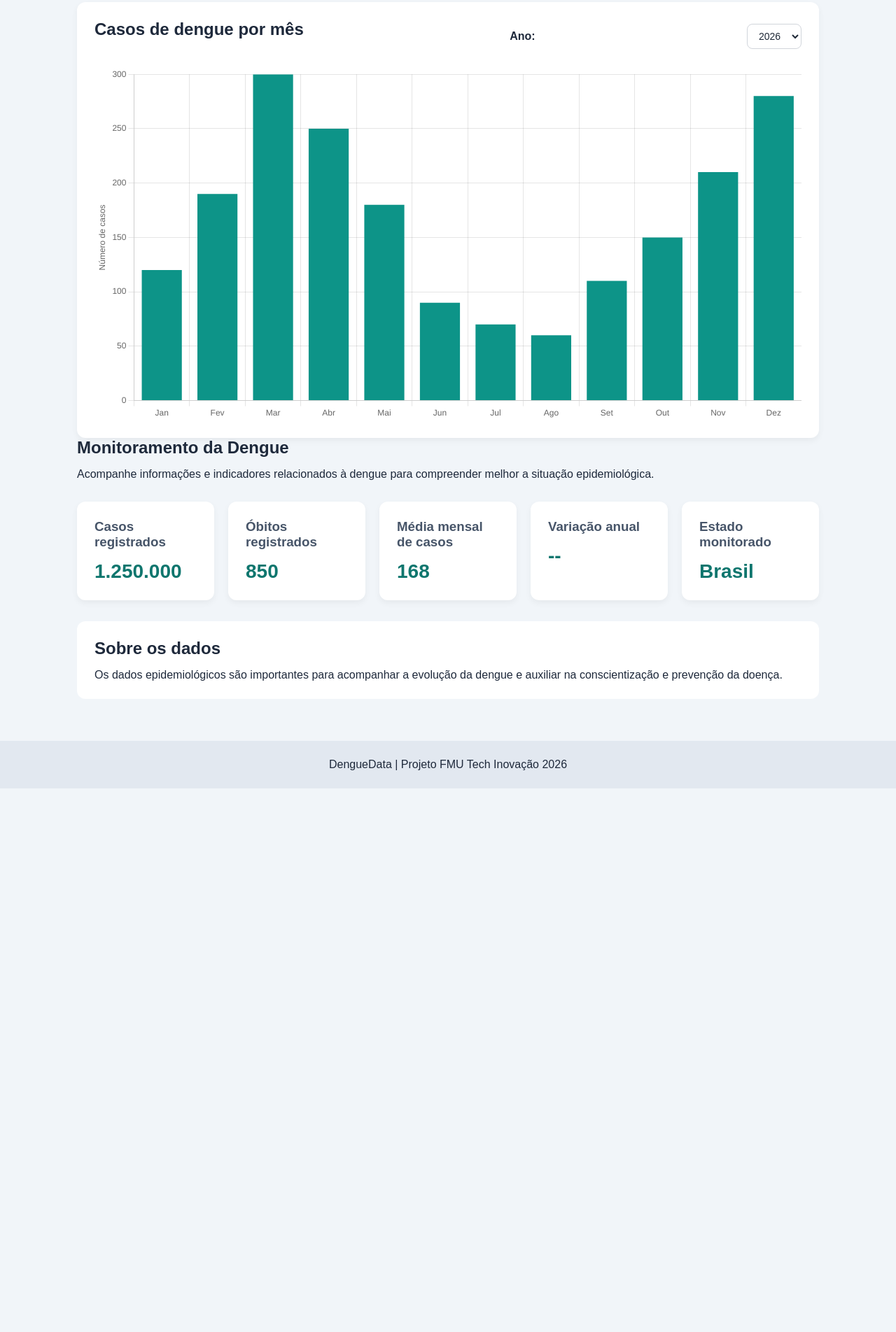
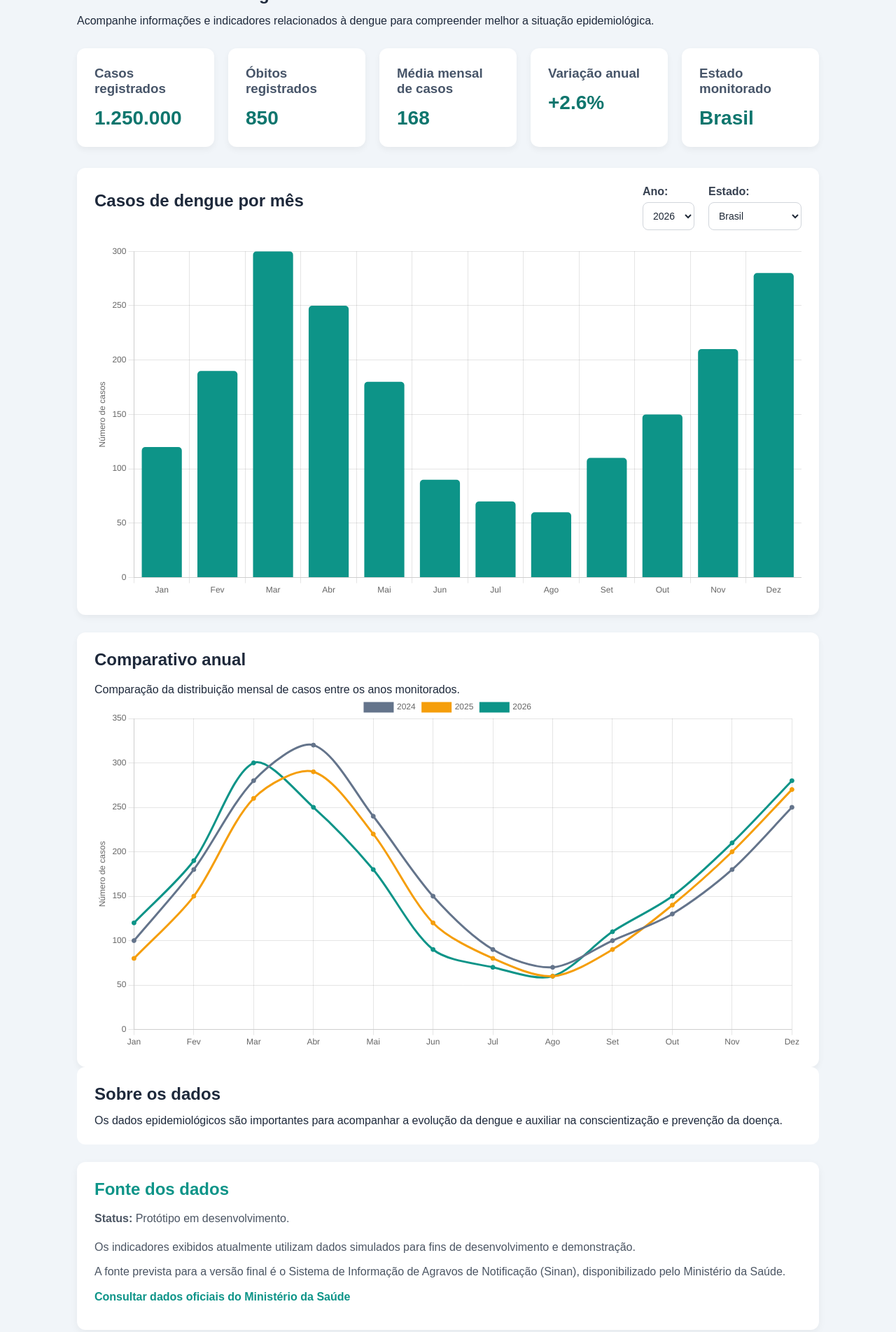
Before and after one commit to Luke1224i/denguedata, a plain HTML site: page index.html in a window 1280 px wide. Shown: the part 207-2111 px from the top of the page at 70% size. Before the commit the page ends 1334 px from the top, so only its background shows below. Drawn offline with nearby package versions, Linux system fonts and the light colour scheme.

Commit message:
Adiciona comparativo anual e exportacao CSV

```diff
--- a/index.html
+++ b/index.html
@@ -6,7 +6,6 @@
     <meta name="viewport" content="width=device-width, initial-scale=1.0">
     <title>DengueData | Monitoramento da Dengue</title>
     <link rel="stylesheet" href="style.css">
-    <script src="https://cdn.jsdelivr.net/npm/chart.js"></script>
 </head>
 <body>
 
@@ -16,21 +15,6 @@
     </header>
 
     <main>
-
-<section class="grafico">
-    <div class="controle-grafico">
-        <h2>Casos de dengue por mês</h2>
-
-        <label for="filtroAno">Ano:</label>
-        <select id="filtroAno">
-            <option value="2024">2024</option>
-            <option value="2025">2025</option>
-            <option value="2026" selected>2026</option>
-        </select>
-    </div>
-
-    <canvas id="graficoDengue"></canvas>
-</section>
 
         <section class="introducao">
             <h2>Monitoramento da Dengue</h2>
@@ -67,21 +51,94 @@
             </div>
         </section>
 
+        <section class="grafico">
+
+            <div class="controle-grafico">
+                <h2>Casos de dengue por mês</h2>
+
+                <div class="filtros">
+                    <div>
+                        <label for="filtroAno">Ano:</label>
+                        <select id="filtroAno">
+                            <option value="2024">2024</option>
+                            <option value="2025">2025</option>
+                            <option value="2026" selected>2026</option>
+                        </select>
+                    </div>
+
+                    <div>
+                        <label for="filtroEstado">Estado:</label>
+                        <select id="filtroEstado">
+                            <option value="Brasil">Brasil</option>
+                            <option value="SP">São Paulo</option>
+                            <option value="RJ">Rio de Janeiro</option>
+                            <option value="MG">Minas Gerais</option>
+                            <option value="PR">Paraná</option>
+                        </select>
+                    </div>
+                </div>
+            </div>
+
+            <canvas id="graficoDengue"></canvas>
+
+        </section>
+
+        <!-- GRÁFICO COMPARATIVO -->
+        <section class="grafico">
+            <h2>Comparativo anual</h2>
+
+            <p>
+                Comparação da distribuição mensal de casos
+                entre os anos monitorados.
+            </p>
+
+            <canvas id="graficoComparativo"></canvas>
+        </section>
+
         <section class="informacao">
             <h2>Sobre os dados</h2>
+
             <p>
                 Os dados epidemiológicos são importantes para acompanhar
                 a evolução da dengue e auxiliar na conscientização
                 e prevenção da doença.
             </p>
         </section>
+
+        <section class="fonte-dados">
+            <h2>Fonte dos dados</h2>
+
+            <p id="statusDados">
+                <strong>Status:</strong> Protótipo em desenvolvimento.
+            </p>
+
+            <p>
+                Os indicadores exibidos atualmente utilizam dados simulados
+                para fins de desenvolvimento e demonstração.
+            </p>
+
+            <p>
+                A fonte prevista para a versão final é o Sistema de Informação
+                de Agravos de Notificação (Sinan), disponibilizado pelo Ministério da Saúde.
+            </p>
+
+            <p>
+                <a href="https://dadosabertos.saude.gov.br/dataset/arboviroses-dengue"
+                   target="_blank"
+                   rel="noopener noreferrer">
+                    Consultar dados oficiais do Ministério da Saúde
+                </a>
+            </p>
+        </section>
+
     </main>
 
     <footer>
         <p>DengueData | Projeto FMU Tech Inovação 2026</p>
     </footer>
+
     <script src="https://cdn.jsdelivr.net/npm/chart.js"></script>
     <script src="script.js"></script>
-    <script src="script.js"></script>
+
 </body>
 </html>
--- a/script.js
+++ b/script.js
@@ -1,27 +1,33 @@
+
 const casos = 1250000;
 const obitos = 850;
 
-console.log("Casos registrados:", casos);
-console.log("Óbitos registrados:", obitos);
-
-document.getElementById("casos").textContent = casos.toLocaleString("pt-BR");
-document.getElementById("obitos").textContent = obitos.toLocaleString("pt-BR");
-
+// Dados simulados
 const dadosPorAno = {
     2024: [100, 180, 280, 320, 240, 150, 90, 70, 100, 130, 180, 250],
     2025: [80, 150, 260, 290, 220, 120, 80, 60, 90, 140, 200, 270],
     2026: [120, 190, 300, 250, 180, 90, 70, 60, 110, 150, 210, 280]
-
 };
 
+const meses = [
+    "Jan", "Fev", "Mar", "Abr", "Mai", "Jun",
+    "Jul", "Ago", "Set", "Out", "Nov", "Dez"
+];
+
+// Indicadores principais
+document.getElementById("casos").textContent =
+    casos.toLocaleString("pt-BR");
+
+document.getElementById("obitos").textContent =
+    obitos.toLocaleString("pt-BR");
+
+// Média mensal
 function calcularMedia(valores) {
-    const total = valores.reduce(function(soma, valor) {
-        return soma + valor;
-    }, 0);
-
+    const total = valores.reduce((soma, valor) => soma + valor, 0);
     return total / valores.length;
 }
 
+// Variação anual
 function calcularVariacao(ano) {
     const anoAnterior = Number(ano) - 1;
 
@@ -35,26 +41,35 @@ function calcularVariacao(ano) {
     return ((totalAtual - totalAnterior) / totalAnterior) * 100;
 }
 
+// Atualiza indicadores
+function atualizarIndicadores(ano) {
     document.getElementById("mediaCasos").textContent =
-    Math.round(calcularMedia(dadosPorAno[2026])).toLocaleString("pt-BR");
+        Math.round(calcularMedia(dadosPorAno[ano])).toLocaleString("pt-BR");
 
+    const variacao = calcularVariacao(ano);
+
+    document.getElementById("variacao").textContent =
+        variacao === null
+            ? "N/A"
+            : (variacao > 0 ? "+" : "") + variacao.toFixed(1) + "%";
+}
+
+// GRÁFICO PRINCIPAL
 const grafico = document.getElementById("graficoDengue");
 
 const graficoDengue = new Chart(grafico, {
     type: "bar",
 
     data: {
-
-labels: ["Jan", "Fev", "Mar", "Abr", "Mai", "Jun", "Jul", "Ago", "Set", "Out", "Nov", "Dez"],
+        labels: meses,
 
         datasets: [{
             label: "Casos de dengue",
             data: dadosPorAno[2026],
-    backgroundColor: "#0d9488"
+            backgroundColor: "#0d9488",
+            borderRadius: 5
         }]
-
     },
-
 
     options: {
         responsive: true,
@@ -67,7 +82,8 @@ datasets: [{
             tooltip: {
                 callbacks: {
                     label: function(context) {
-            return "Casos: " + context.raw.toLocaleString("pt-BR");
+                        return "Casos: " +
+                            context.raw.toLocaleString("pt-BR");
                     }
                 }
             }
@@ -84,22 +100,111 @@ datasets: [{
         }
     }
 });
+
+// FILTRO DE ANO DO GRÁFICO PRINCIPAL
 const filtroAno = document.getElementById("filtroAno");
 
 filtroAno.addEventListener("change", function() {
     const anoSelecionado = filtroAno.value;
 
-    graficoDengue.data.datasets[0].data = dadosPorAno[anoSelecionado];
-    graficoDengue.data.datasets[0].label = "Casos de dengue - " + anoSelecionado;
+    graficoDengue.data.datasets[0].data =
+        dadosPorAno[anoSelecionado];
 
-    document.getElementById("mediaCasos").textContent =
-        Math.round(calcularMedia(dadosPorAno[anoSelecionado])).toLocaleString("pt-BR");
+    graficoDengue.data.datasets[0].label =
+        "Casos de dengue - " + anoSelecionado;
 
-    const variacao = calcularVariacao(anoSelecionado);
-
-    document.getElementById("variacao").textContent =
-        variacao === null ? "N/A" :
-        (variacao > 0 ? "+" : "") + variacao.toFixed(1) + "%";
+    atualizarIndicadores(anoSelecionado);
 
     graficoDengue.update();
 });
+
+// Inicializa os indicadores
+atualizarIndicadores(filtroAno.value);
+
+// GRÁFICO COMPARATIVO
+const graficoComparativoCanvas =
+    document.getElementById("graficoComparativo");
+
+const graficoComparativo = new Chart(graficoComparativoCanvas, {
+    type: "line",
+
+    data: {
+        labels: meses,
+
+        datasets: [
+            {
+                label: "2024",
+                data: dadosPorAno[2024],
+                borderColor: "#64748b",
+                backgroundColor: "#64748b",
+                tension: 0.3
+            },
+            {
+                label: "2025",
+                data: dadosPorAno[2025],
+                borderColor: "#f59e0b",
+                backgroundColor: "#f59e0b",
+                tension: 0.3
+            },
+            {
+                label: "2026",
+                data: dadosPorAno[2026],
+                borderColor: "#0d9488",
+                backgroundColor: "#0d9488",
+                tension: 0.3
+            }
+        ]
+    },
+
+    options: {
+        responsive: true,
+
+        plugins: {
+            tooltip: {
+                callbacks: {
+                    label: function(context) {
+                        return context.dataset.label + ": " +
+                            context.raw.toLocaleString("pt-BR");
+                    }
+                }
+            }
+        },
+
+        scales: {
+            y: {
+                beginAtZero: true,
+
+                title: {
+                    display: true,
+                    text: "Número de casos"
+                }
+            }
+        }
+    }
+});
+
+console.log("DengueData iniciado com sucesso!");
+
+// EXPORTAÇÃO DOS DADOS PARA CSV
+document.getElementById("exportarCSV").addEventListener("click", function() {
+    let csv = "Ano,Mês,Casos\n";
+
+    Object.keys(dadosPorAno).forEach(function(ano) {
+        dadosPorAno[ano].forEach(function(casos, indice) {
+            csv += ano + "," + meses[indice] + "," + casos + "\n";
+        });
+    });
+
+    const arquivo = new Blob(["\uFEFF" + csv], {
+        type: "text/csv;charset=utf-8;"
+    });
+
+    const link = document.createElement("a");
+    const url = URL.createObjectURL(arquivo);
+
+    link.href = url;
+    link.download = "denguedata_dados_simulados.csv";
+    link.click();
+
+    URL.revokeObjectURL(url);
+});
--- a/style.css
+++ b/style.css
@@ -140,3 +140,62 @@ footer {
     outline: 2px solid #0d9488;
     border-color: #0d9488;
 }
+
+.fonte-dados {
+    background-color: #ffffff;
+    padding: 25px;
+    margin-top: 25px;
+    border-radius: 12px;
+    box-shadow: 0 4px 12px rgba(0, 0, 0, 0.05);
+}
+
+.fonte-dados h2 {
+    margin-bottom: 15px;
+    color: #0d9488;
+}
+
+.fonte-dados p {
+    color: #4b5563;
+    line-height: 1.6;
+    margin-bottom: 10px;
+}
+
+.filtros {
+    display: flex;
+    flex-wrap: wrap;
+    gap: 20px;
+    align-items: center;
+}
+
+.filtros div {
+    display: flex;
+    flex-direction: column;
+    gap: 6px;
+}
+
+.filtros label {
+    font-weight: 600;
+    color: #374151;
+}
+
+.filtros select {
+    padding: 10px;
+    border-radius: 8px;
+    border: 1px solid #d1d5db;
+    background-color: #ffffff;
+    cursor: pointer;
+}
+
+.fonte-dados a {
+    color: #0d9488;
+    font-weight: 600;
+    text-decoration: none;
+}
+
+.fonte-dados a:hover {
+    text-decoration: underline;
+}
+
+#statusDados {
+    margin-bottom: 15px;
+}
```
Lines whose indentation alone changed are shown as unchanged.
